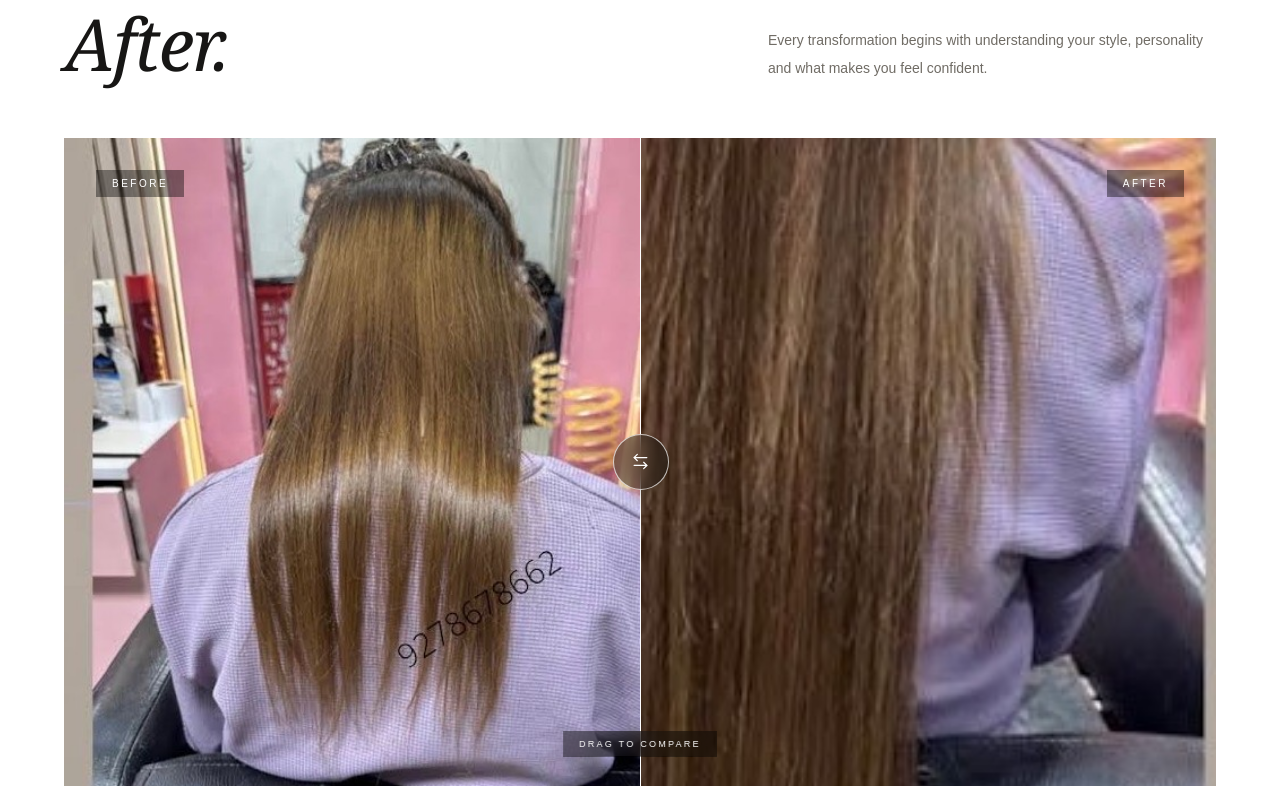
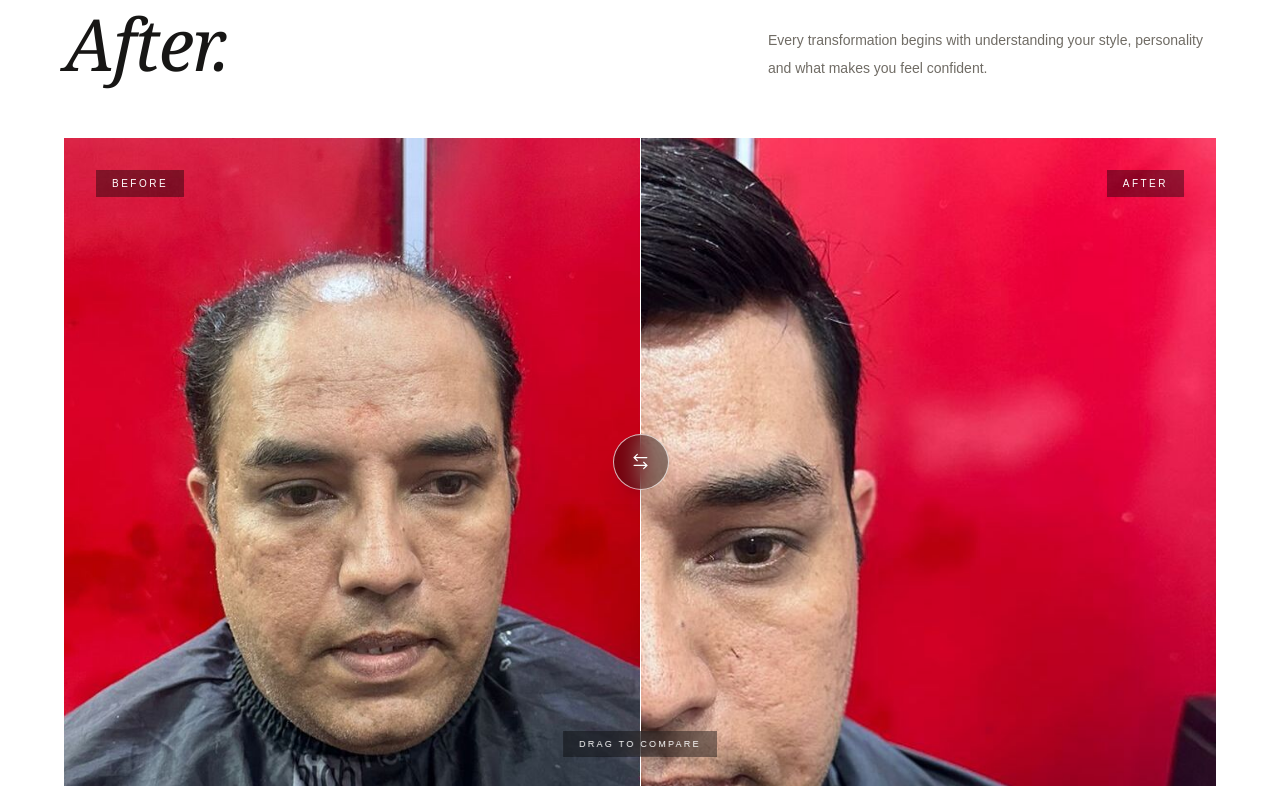
Before and after one commit to ayushman0909/Kaira-Salon-Wesbite, a React (Vite) app: page / in a window 1280 px wide. Shown: the part 5760-6560 px from the top of the page. Built offline with nearby package versions, Linux system fonts and the light colour scheme; no server answers; the database is empty; a web font is replaced by a local one.

Commit message:
after before new image addded

```diff
--- a/src/components/Transformation.jsx
+++ b/src/components/Transformation.jsx
@@ -1,8 +1,8 @@
 import { useState, useRef } from "react";
 import { motion } from "framer-motion";
 import { ArrowLeftRight } from "lucide-react";
-import gallery1 from "../assets/images/Gallery/gallery1.jpg"
-import gallery7 from "../assets/images/Gallery/gallery7.jpg"
+import gallery1 from "../assets/images/Gallery/before.jpg"
+import gallery7 from "../assets/images/Gallery/after.jpg"
 
 function Transformation() {
   const [position, setPosition] = useState(50);
@@ -72,7 +72,7 @@ function Transformation() {
           >
             {/* AFTER IMAGE */}
             <img
-              src={gallery1}
+              src={gallery7}
               alt="After transformation"
               draggable="false"
               className="absolute inset-0 h-full w-full object-cover"
@@ -84,7 +84,7 @@ function Transformation() {
               style={{ width: `${position}%` }}
             >
               <img
-                src={gallery7}
+                src={gallery1}
                 alt="Before transformation"
                 draggable="false"
                 className="absolute inset-0 h-full w-full max-w-none object-cover"
```
Also changed, not shown: src/assets/images/Gallery/after.jpg (added), src/assets/images/Gallery/before.jpg (added).
